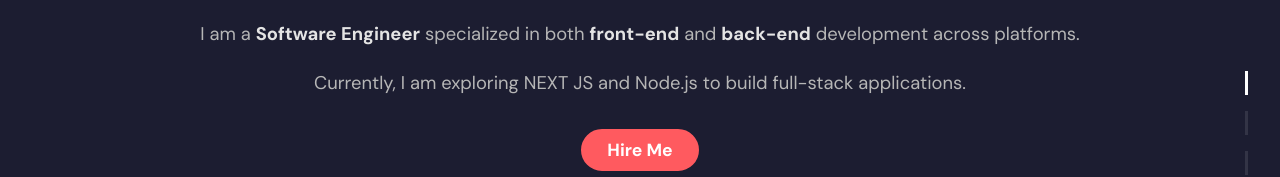
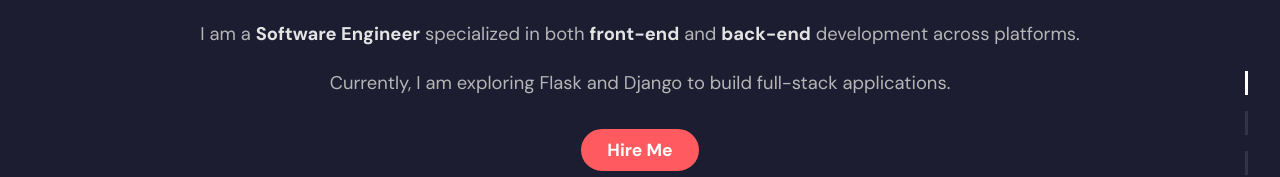
Before and after one commit to Hosting-Api/Portfoleo, a Next.js app: page / in a window 1280 px wide. Shown: the part 289-466 px from the top of the page. Built offline with nearby package versions, Linux system fonts and the light colour scheme.

Commit message:
Update index.js

```diff
--- a/components/hero/index.js
+++ b/components/hero/index.js
@@ -14,7 +14,7 @@ const Hero = () => {
       <div className="detail-text">
         <p>I am a <span>Software Engineer</span> specialized in both <span>front-end</span> and <span>back-end</span> development across platforms.</p>
         <br />
-        <p>Currently, I am exploring NEXT JS and Node.js to build full-stack applications.</p>
+        <p>Currently, I am exploring Flask and Django to build full-stack applications.</p>
       </div>
 
       <a className="filled-btn"
```
